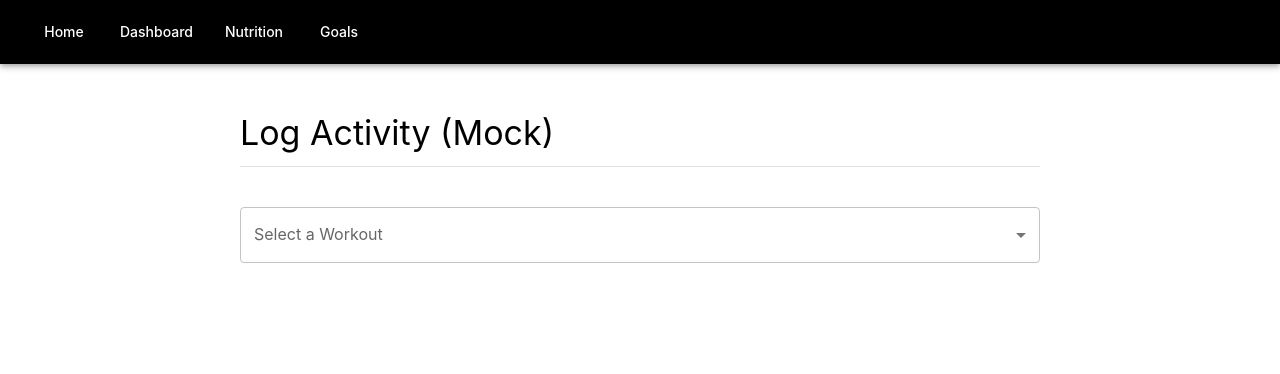
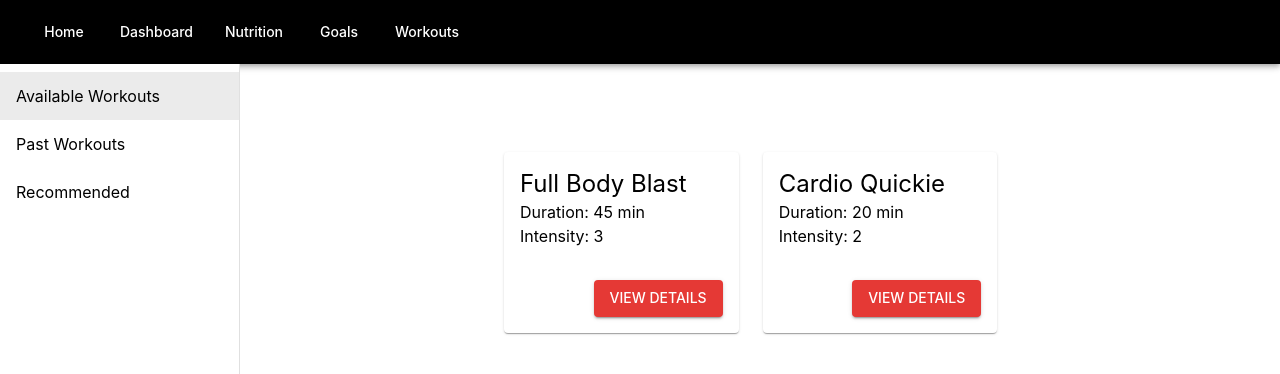
Before and after one commit to MhatreNikhil36/Fitness-Tracker, a React (Create React App) app: page /logactivity in a window 1280 px wide. Shown: the top 374 px of the page. Built offline with nearby package versions, Linux system fonts and the light colour scheme.

Commit message:
added workoit dash and activity log my version

```diff
--- a/src/components/LogActivityPage.js
+++ b/src/components/LogActivityPage.js
@@ -1,195 +1,313 @@
 // LogActivityPage.js
-import React, { useState, useEffect } from 'react';
+import React, { useState } from 'react';
 import {
   Box,
+  Drawer,
+  List,
+  ListItemButton,
+  ListItemText,
   Typography,
+  Grid,
   Card,
   CardContent,
-  TextField,
-  MenuItem,
+  CardActions,
   Button,
-  CircularProgress,
+  Dialog,
+  DialogTitle,
+  DialogContent,
+  DialogActions,
   Divider,
 } from '@mui/material';
 
-const LogActivityPage = () => {
-  // 1. Store data in state
-  const [workouts, setWorkouts] = useState([]);
-  const [selectedWorkoutId, setSelectedWorkoutId] = useState('');
-  const [exercises, setExercises] = useState([]);
-  const [loadingWorkouts, setLoadingWorkouts] = useState(true);
-  const [loadingExercises, setLoadingExercises] = useState(false);
+/** Typical Material UI AppBar height is ~64px. Adjust if your NavBar differs. */
+const navBarHeight = 64;
+const drawerWidth = 240;
 
-  useEffect(() => {
-    // -----------------------------
-    // Mock fetching workouts
-    // Replace this with real fetch('/api/workouts') if available
-    // -----------------------------
-    setTimeout(() => {
-      const mockWorkouts = [
+/** Example mock data for demonstration */
+const mockAvailable = [
   {
     id: 101,
     workout_name: 'Full Body Blast',
     duration: 45,
     level_of_intensity: 3,
+    exercises: [
+      {
+        id: 1,
+        exercise_id: 201,
+        name: 'Push Ups',
+        sets: 3,
+        reps: 12,
+        rest_seconds: 60,
+        total_calories_burned: 100,
+      },
+      {
+        id: 2,
+        exercise_id: 202,
+        name: 'Squats',
+        sets: 3,
+        reps: 10,
+        rest_seconds: 45,
+        total_calories_burned: 80,
+      },
+    ],
   },
   {
     id: 102,
     workout_name: 'Cardio Quickie',
     duration: 20,
     level_of_intensity: 2,
-        },
-      ];
-      setWorkouts(mockWorkouts);
-      setLoadingWorkouts(false);
-    }, 500);
-  }, []);
-
-  // Handle user selecting a workout
-  const handleWorkoutChange = (e) => {
-    const workoutId = e.target.value;
-    setSelectedWorkoutId(workoutId);
-    setExercises([]);
-    if (workoutId) {
-      setLoadingExercises(true);
-
-      // -----------------------------
-      // Mock fetching exercises for the chosen workout
-      // Replace this with real fetch(`/api/workout-exercises?workoutId=${workoutId}`)
-      // -----------------------------
-      setTimeout(() => {
-        let mockExercises = [];
-        if (workoutId === 101) {
-          mockExercises = [
-            {
-              id: 1,
-              workout_id: 101,
-              exercise_id: 201,
-              sets: 3,
-              reps: 12,
-              rest_seconds: 60,
-              total_calories_burned: 100,
-              sequence_order: 1,
-            },
-            {
-              id: 2,
-              workout_id: 101,
-              exercise_id: 202,
-              sets: 3,
-              reps: 10,
-              rest_seconds: 45,
-              total_calories_burned: 80,
-              sequence_order: 2,
-            },
-          ];
-        } else if (workoutId === 102) {
-          mockExercises = [
+    exercises: [
       {
         id: 3,
-              workout_id: 102,
         exercise_id: 203,
+        name: 'Jumping Jacks',
         sets: 2,
         reps: 15,
         rest_seconds: 30,
         total_calories_burned: 120,
-              sequence_order: 1,
+      },
+    ],
   },
 ];
-        }
-        setExercises(mockExercises);
-        setLoadingExercises(false);
-      }, 600);
-    }
+
+const mockPast = [
+  {
+    id: 201,
+    workout_name: 'Leg Day',
+    completed_on: '2025-08-01',
+    total_calories_burned: 300,
+  },
+  {
+    id: 202,
+    workout_name: 'Upper Body Pump',
+    completed_on: '2025-08-05',
+    total_calories_burned: 250,
+  },
+];
+
+const mockRecommended = [
+  {
+    id: 301,
+    workout_name: 'HIIT Beginner',
+    duration: 15,
+    level_of_intensity: 2,
+  },
+  {
+    id: 302,
+    workout_name: 'Core Crusher',
+    duration: 30,
+    level_of_intensity: 4,
+  },
+];
+
+const LogActivityPage = () => {
+  // Track which tab is selected: 'available', 'past', 'recommended'
+  const [selectedTab, setSelectedTab] = useState('available');
+
+  // For the dialog that shows workout details
+  const [openDialog, setOpenDialog] = useState(false);
+  const [selectedWorkout, setSelectedWorkout] = useState(null);
+
+  // Sidebar navigation
+  const handleTabChange = (tab) => {
+    setSelectedTab(tab);
+    setOpenDialog(false);
+    setSelectedWorkout(null);
   };
 
-  // When user clicks "I Completed This Workout"
-  // we create an ActivityLog record for each exercise
-  const handleCompleteWorkout = () => {
-    if (!selectedWorkoutId || exercises.length === 0) return;
-
-    // Mocked user input for demonstration
-    const duration = 30;
-    const calories = 200;
-
-    // Typically, you'd do multiple POST calls or a single call with an array
-    // to your real endpoint. Here, we just log to console.
-    exercises.forEach((ex) => {
-      const activityData = {
-        workout_id: selectedWorkoutId,
-        exercise_id: ex.exercise_id,
-        duration_minutes: duration,
-        calories_burned: calories,
-        // user_id is typically derived from auth context on the backend
-      };
-      console.log('Mock POST to /api/activity-logs with:', activityData);
-    });
-
-    alert('Workout completed and logged (mock)!');
+  // Clicking a workout card
+  const handleWorkoutClick = (workout) => {
+    setSelectedWorkout(workout);
+    setOpenDialog(true);
   };
 
-  if (loadingWorkouts) {
-    return (
-      <Box sx={{ textAlign: 'center', mt: 4 }}>
-        <CircularProgress />
+  // "Finish/Complete" in the dialog
+  const handleFinishWorkout = () => {
+    if (!selectedWorkout) return;
+
+    // For each exercise in the workout, we'd do a POST to /api/activity-logs
+    if (selectedWorkout.exercises) {
+      selectedWorkout.exercises.forEach((ex) => {
+        const activityData = {
+          workout_id: selectedWorkout.id,
+          exercise_id: ex.exercise_id,
+          duration_minutes: 30, // Could be user input
+          calories_burned: 200, // Or calculated by server
+        };
+        console.log('Mock POST /api/activity-logs:', activityData);
+      });
+    } else {
+      // If no exercises, just log one entry for the workout
+      console.log('Mock POST single entry for workout:', selectedWorkout.id);
+    }
+
+    alert(`Workout "${selectedWorkout.workout_name}" completed (mock)!`);
+    setOpenDialog(false);
+  };
+
+  // Sidebar content
+  const sidebarContent = (
+    <List>
+      <ListItemButton
+        selected={selectedTab === 'available'}
+        onClick={() => handleTabChange('available')}
+      >
+        <ListItemText primary="Available Workouts" />
+      </ListItemButton>
+      <ListItemButton
+        selected={selectedTab === 'past'}
+        onClick={() => handleTabChange('past')}
+      >
+        <ListItemText primary="Past Workouts" />
+      </ListItemButton>
+      <ListItemButton
+        selected={selectedTab === 'recommended'}
+        onClick={() => handleTabChange('recommended')}
+      >
+        <ListItemText primary="Recommended" />
+      </ListItemButton>
+    </List>
+  );
+
+  // Main content based on selectedTab
+  let mainContent;
+  if (selectedTab === 'available') {
+    mainContent = (
+      <Grid container spacing={3}>
+        {mockAvailable.map((w) => (
+          <Grid item xs={12} md={6} lg={4} key={w.id}>
+            <Card sx={{ height: '100%', display: 'flex', flexDirection: 'column' }}>
+              <CardContent sx={{ flexGrow: 1 }}>
+                <Typography variant="h5">{w.workout_name}</Typography>
+                <Typography variant="body1">Duration: {w.duration} min</Typography>
+                <Typography variant="body1">Intensity: {w.level_of_intensity}</Typography>
+              </CardContent>
+              <CardActions sx={{ justifyContent: 'flex-end', p: 2 }}>
+                <Button variant="contained" color="error" onClick={() => handleWorkoutClick(w)}>
+                  View Details
+                </Button>
+              </CardActions>
+            </Card>
+          </Grid>
+        ))}
+      </Grid>
+    );
+  } else if (selectedTab === 'past') {
+    mainContent = (
+      <Box>
+        <Typography variant="h5" gutterBottom>
+          Past Workouts
+        </Typography>
+        {mockPast.map((pw) => (
+          <Card key={pw.id} sx={{ mb: 2 }}>
+            <CardContent>
+              <Typography variant="h6">{pw.workout_name}</Typography>
+              <Typography variant="body2">
+                Completed on: {pw.completed_on} | Calories: {pw.total_calories_burned}
+              </Typography>
+            </CardContent>
+          </Card>
+        ))}
+      </Box>
+    );
+  } else if (selectedTab === 'recommended') {
+    mainContent = (
+      <Box>
+        <Typography variant="h5" gutterBottom>
+          Recommended Workouts
+        </Typography>
+        <Grid container spacing={3}>
+          {mockRecommended.map((rw) => (
+            <Grid item xs={12} md={6} lg={4} key={rw.id}>
+              <Card sx={{ height: '100%', display: 'flex', flexDirection: 'column' }}>
+                <CardContent sx={{ flexGrow: 1 }}>
+                  <Typography variant="h6">{rw.workout_name}</Typography>
+                  <Typography variant="body2">Duration: {rw.duration} min</Typography>
+                  <Typography variant="body2">
+                    Intensity: {rw.level_of_intensity}
+                  </Typography>
+                </CardContent>
+                <CardActions sx={{ justifyContent: 'flex-end', p: 2 }}>
+                  <Button variant="contained" color="error" onClick={() => handleWorkoutClick(rw)}>
+                    View Details
+                  </Button>
+                </CardActions>
+              </Card>
+            </Grid>
+          ))}
+        </Grid>
       </Box>
     );
   }
 
   return (
-    <Box sx={{ maxWidth: 800, mx: 'auto', mt: 4, p: 2 }}>
-      <Typography variant="h4" gutterBottom>
-        Log Activity (Mock)
+    <Box sx={{ display: 'flex', flexDirection: 'column', height: '100vh' }}>
+      {/* Global NavBar at the top */}
+
+
+      {/* Main content with sidebar below the nav bar */}
+      <Box sx={{ display: 'flex', flex: 1 }}>
+        {/* SIDEBAR DRAWER (Permanent) */}
+        <Drawer
+          variant="permanent"
+          sx={{
+            width: drawerWidth,
+            flexShrink: 0,
+            mt: '64px', // offset if your NavBar is ~64px tall
+            '& .MuiDrawer-paper': {
+              width: drawerWidth,
+              boxSizing: 'border-box',
+              top: `${navBarHeight}px`,
+              height: `calc(100% - ${navBarHeight}px)`,
+            },
+          }}
+          anchor="left"
+        >
+          <Box sx={{ overflow: 'auto' }}>{sidebarContent}</Box>
+        </Drawer>
+
+        {/* MAIN AREA */}
+        <Box component="main" sx={{ flexGrow: 1, p: 3, ml: `${drawerWidth}px`, mt: '64px' }}>
+          {mainContent}
+        </Box>
+      </Box>
+
+      {/* WORKOUT DETAIL DIALOG */}
+      {selectedWorkout && (
+        <Dialog open={openDialog} onClose={() => setOpenDialog(false)} maxWidth="sm" fullWidth>
+          <DialogTitle>{selectedWorkout.workout_name}</DialogTitle>
+          <DialogContent dividers>
+            <Typography variant="body1" sx={{ mb: 2 }}>
+              Duration: {selectedWorkout.duration ?? 'N/A'} min
             </Typography>
-      <Divider sx={{ mb: 3 }} />
-
-      {/* Select a Workout */}
-      <TextField
-        select
-        fullWidth
-        margin="normal"
-        label="Select a Workout"
-        value={selectedWorkoutId}
-        onChange={handleWorkoutChange}
-      >
-        <MenuItem value="">-- Choose Workout --</MenuItem>
-        {workouts.map((w) => (
-          <MenuItem key={w.id} value={w.id}>
-            {w.workout_name} (Intensity: {w.level_of_intensity})
-          </MenuItem>
-        ))}
-      </TextField>
-
-      {/* Show the exercises for that workout */}
-      {loadingExercises && <CircularProgress size={24} />}
-      {!loadingExercises && exercises.length > 0 && (
-        <Box sx={{ mt: 2 }}>
-          <Typography variant="h6" gutterBottom>
-            Exercises in this Workout
+            <Typography variant="body1" sx={{ mb: 2 }}>
+              Intensity: {selectedWorkout.level_of_intensity ?? 'N/A'}
             </Typography>
-          {exercises.map((ex) => (
-            <Card key={ex.id} sx={{ mb: 2 }}>
-              <CardContent>
-                <Typography variant="body1">
-                  <strong>Exercise ID:</strong> {ex.exercise_id}
+            <Divider sx={{ mb: 2 }} />
+            {selectedWorkout.exercises && selectedWorkout.exercises.length > 0 ? (
+              selectedWorkout.exercises.map((ex) => (
+                <Box key={ex.id} sx={{ mb: 2 }}>
+                  <Typography variant="subtitle1">{ex.name}</Typography>
+                  <Typography variant="body2">
+                    Sets/Reps: {ex.sets} x {ex.reps}
                   </Typography>
                   <Typography variant="body2">
-                  <strong>Sets:</strong> {ex.sets} | <strong>Reps:</strong> {ex.reps} |{' '}
-                  <strong>Rest (s):</strong> {ex.rest_seconds} |{' '}
-                  <strong>Calories (per ex.):</strong> {ex.total_calories_burned} |{' '}
-                  <strong>Order:</strong> {ex.sequence_order}
+                    Rest: {ex.rest_seconds} sec | Est. Calories: {ex.total_calories_burned}
                   </Typography>
-              </CardContent>
-            </Card>
-          ))}
-          <Button variant="contained" color="error" onClick={handleCompleteWorkout}>
-            I Completed This Workout
+                  <Divider sx={{ mt: 1, mb: 1 }} />
+                </Box>
+              ))
+            ) : (
+              <Typography>No exercises found.</Typography>
+            )}
+          </DialogContent>
+          <DialogActions>
+            <Button onClick={() => setOpenDialog(false)}>Cancel</Button>
+            <Button variant="contained" color="error" onClick={handleFinishWorkout}>
+              Finish/Complete
             </Button>
-        </Box>
-      )}
-
-      {/* If no exercises found, display a message */}
-      {!loadingExercises && selectedWorkoutId && exercises.length === 0 && (
-        <Typography sx={{ mt: 2 }}>No exercises found for this workout.</Typography>
+          </DialogActions>
+        </Dialog>
       )}
     </Box>
   );
--- a/src/components/NavigationBar.js
+++ b/src/components/NavigationBar.js
@@ -38,6 +38,11 @@ const NavigationBar = () => {
         <NavButton component={Link} to="/goals">
           Goals
         </NavButton>
+        <NavButton component={Link} to="/logactivity">
+          Workouts
+        </NavButton>
+
+
       </Toolbar>
     </AppBar>
   );
```
Lines whose indentation alone changed are shown as unchanged.
